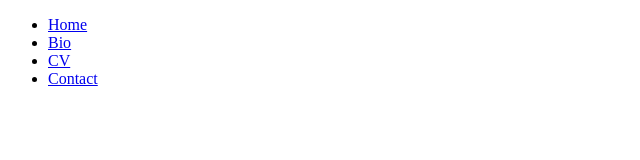
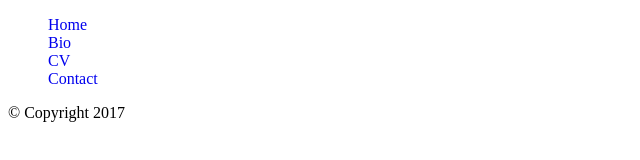
Before and after one commit to shubham101/csy1018-assign1, a plain HTML site: page bio.html in a window 1280 px wide. Shown: the whole page, without its empty margins (0-640 px from the left). Drawn offline with Linux system fonts and the light colour scheme.

Commit message:
Footer
Added footer and some contents

```diff
--- a/bio.html
+++ b/bio.html
@@ -2,6 +2,7 @@
 <html>
 <head>
 	<title>BIO</title>
+	<link rel="stylesheet" type="text/css" href="css/main.css">
 </head>
 <body>
 
@@ -18,7 +19,11 @@
 
 <section></section>
 
-<footer></footer>
+<footer>
+
+<p>&copy; Copyright 2017</p>
+
+</footer>
 
 
 </body>
--- /dev/null
+++ b/css/main.css
@@ -0,0 +1,7 @@
+li{
+	list-style-type: none;
+}
+
+nav a {
+	text-decoration: none;
+}
```
